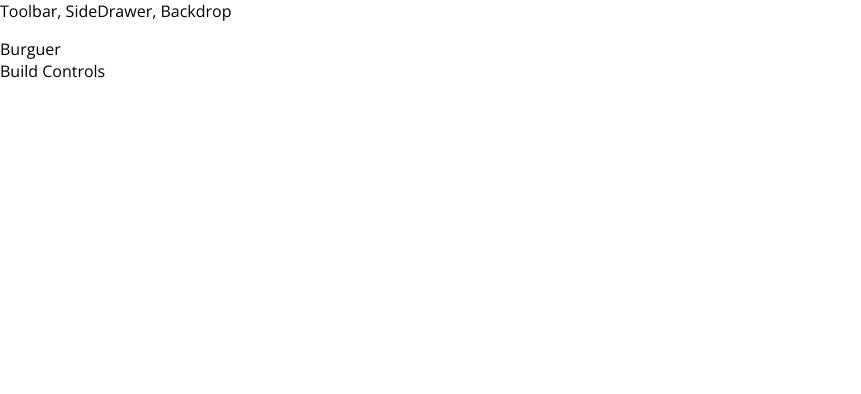
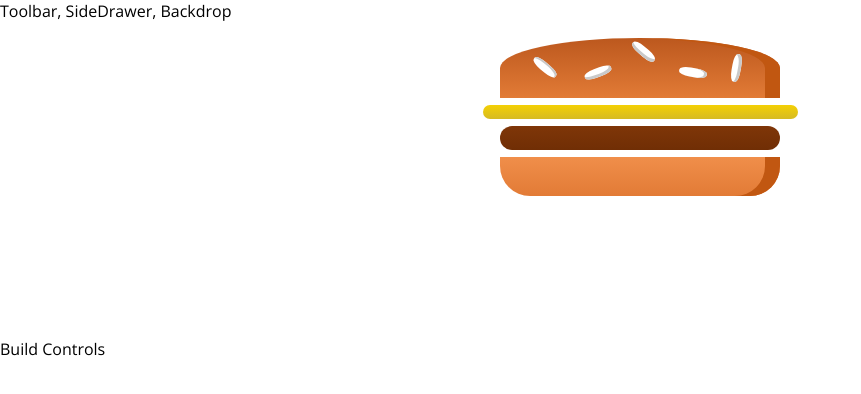
Before and after one commit to Klupzor/Burger-App, a React app: page / in a window 1280 px wide. Shown: the top 394 px of the page, without its empty margins (0-861 px from the left). Built offline with nearby package versions, Linux system fonts and the light colour scheme.

Commit message:
starting the burguer component

```diff
--- /dev/null
+++ b/src/components/Burger/Burger.css
@@ -0,0 +1,15 @@
+.Burger {
+    width: 100%;
+    margin: auto;
+    height: 250px;
+    text-align: center;
+    font-weight: bold;
+    font-size: 1.2rem;
+}
+
+@media (min-width: 500px) and (min-height: 400px) {
+    .Burger {
+        width: 350px;
+        height: 300px;
+    }
+}
--- /dev/null
+++ b/src/components/Burger/Burger.js
@@ -0,0 +1,16 @@
+import React from 'react';
+import clasees from './Burger.css';
+import BurgerIngredient from './BurgerIngredient/BurgerIngredient';
+
+const burguer = (props) => {
+    return (
+        <div className={clasees.Burger}>
+            <BurgerIngredient type="bread-top"/>
+            <BurgerIngredient type="cheese"/>
+            <BurgerIngredient type="meat"/>
+            <BurgerIngredient type="bread-bottom"/>
+        </div>
+    );
+};
+
+export default burguer;
--- a/src/containers/BurguerBuilder/BurguerBuilder.js
+++ b/src/containers/BurguerBuilder/BurguerBuilder.js
@@ -1,11 +1,12 @@
 import React, { Component } from 'react';
-import Aux from '../../hoc/Aux'
+import Aux from '../../hoc/Aux';
+import Burger from '../../components/Burger/Burger';
 
 class BurgerBuilder extends Component {
     render() {
         return (
             <Aux>
-                <div> Burguer</div>
+                <Burger />
                 <div> Build Controls</div>
             </Aux>
         );
```
Also changed, not shown: src/components/Burger/BurgerIngredient/BurgerIngredient.css (renamed from src/components/BurguerIngredient/BurgerIngredient.css), src/components/Burger/BurgerIngredient/BurgerIngredient.js (renamed from src/components/BurguerIngredient/BurgerIngredient.js).
